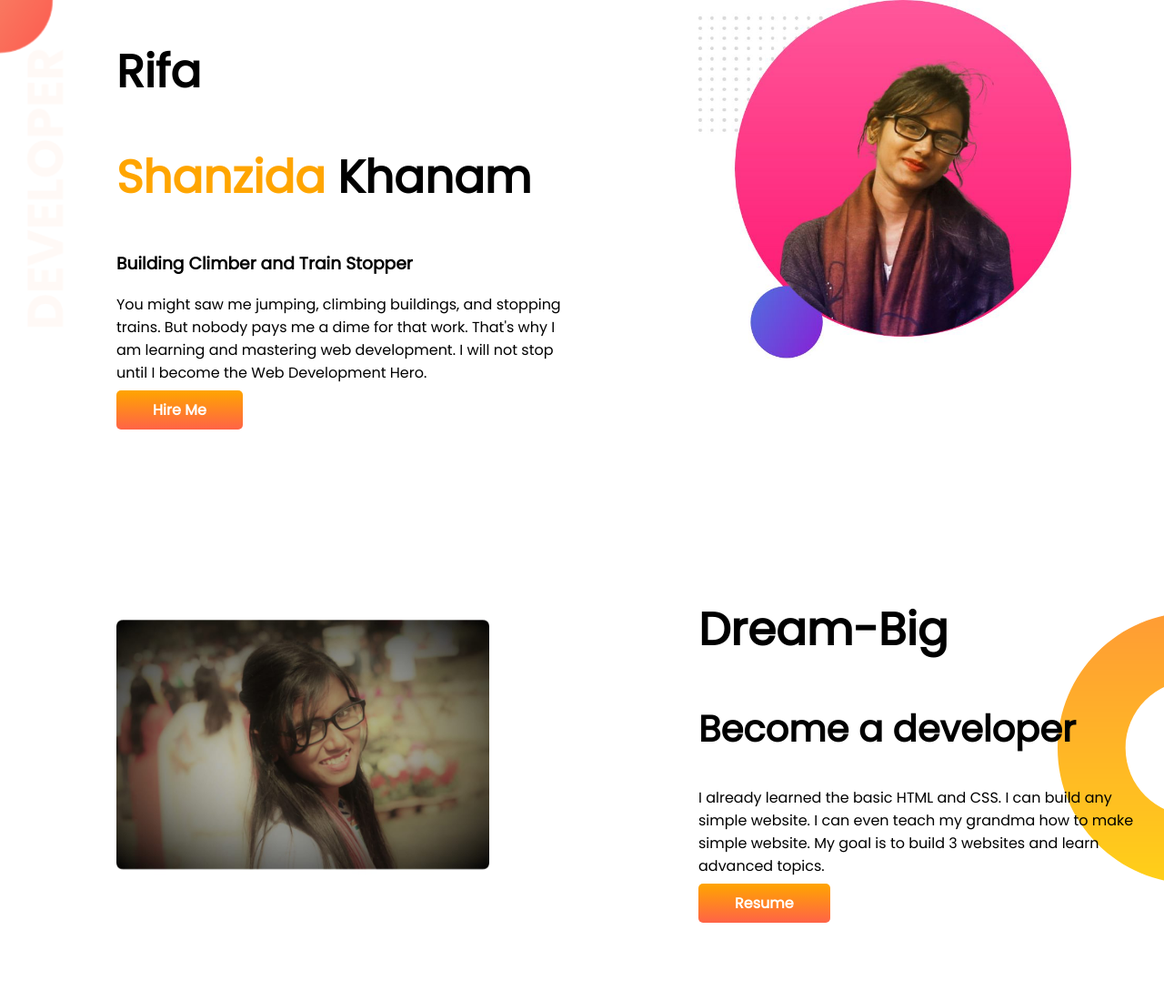
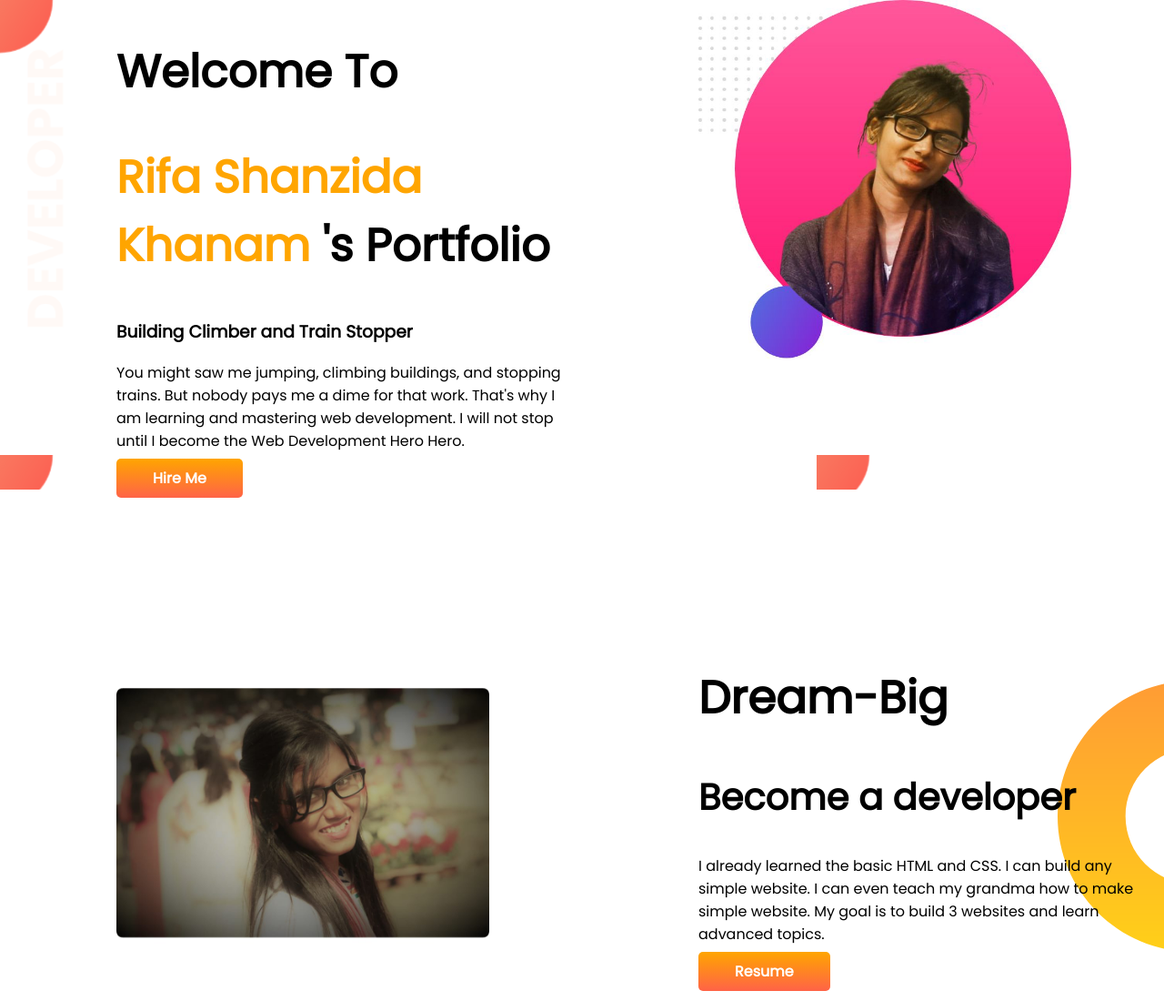
Before and after one commit to shanzida-rifa/developer-portfolio, a plain HTML site: page index.html in a window 1280 px wide. Shown: the top 1100 px of the page at 91% size. Drawn offline with Linux system fonts and the light colour scheme.

Commit message:
textkorsi

```diff
--- a/index.html
+++ b/index.html
@@ -15,13 +15,13 @@
 <body>
     <section class="top-banner flexible-container">
         <div class="half-width">
-            <h1>Rifa</h1>
-            <h1><span class="orange-color">Shanzida</span> Khanam</h1>
+            <h1>Welcome To </h1>
+            <h1><span class="orange-color">Rifa Shanzida Khanam</span> 's Portfolio</h1>
             <h3>Building Climber and Train Stopper</h3>
             <p>You might saw me jumping, climbing buildings, and stopping trains. But nobody pays me a dime for that
                 work.
                 That's why I am learning and mastering web development. I will not stop until I become the Web
-                Development
+                Development Hero
                 Hero.</p>
             <a class="link-button" target="_blank"
                 href="https://www.linkedin.com/in/rifa-shanzida-khanam-50b7871aa/">Hire Me</a>
```
